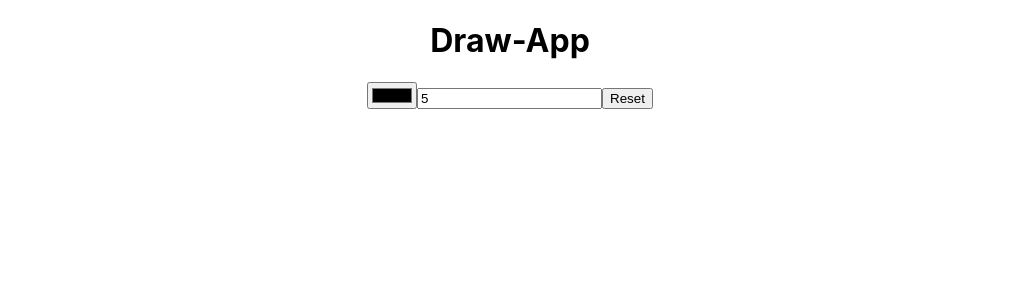
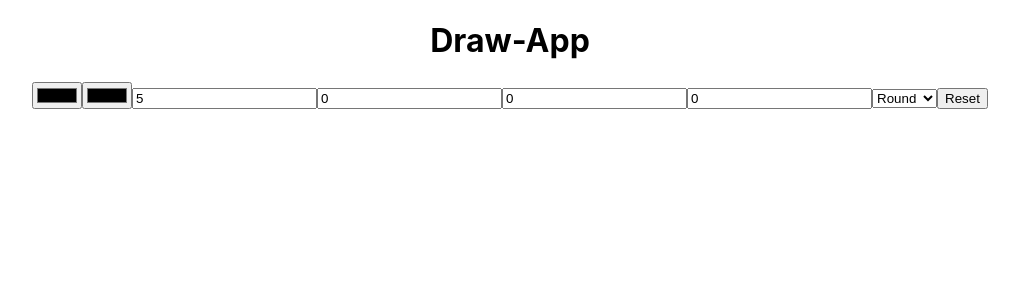
Before and after one commit to asdt560/drawing, a React (Create React App) app: page / in a window 1280 px wide. Shown: the top 300 px of the page, without its empty margins (130-1149 px from the left). Built offline with nearby package versions, Linux system fonts and the light colour scheme.

Commit message:
Add brush shape and shadow options

```diff
--- a/src/components/Canvas.tsx
+++ b/src/components/Canvas.tsx
@@ -19,15 +19,16 @@ const Canvas = (props : CanvasProps) => {
       context.clearRect(0, 0, props.width, props.height);
     }
   }
-  let isPainting = false;
-  let lineWidth = 5;
-  let startX = 0;
-  let startY = 0;
+  let isPainting : boolean = false;
+  let lineWidth : number = 5;
+  let brushShape : CanvasLineCap = 'round';
   let color = '#000000';
+  let shadowBlur : number = 0
+  let shadowColor : string = '#000000';
+  let shadowX : number = 0;
+  let shadowY : number = 0;
   const startDraw = (e : any) => {
     isPainting = true;
-    startX = e.clientX;
-    startY = e.clientY;
   }
   const draw = (e : any) => {
     if(!isPainting) {
@@ -35,8 +36,13 @@ const Canvas = (props : CanvasProps) => {
     }
 
     context.lineWidth = lineWidth;
-    context.lineCap = 'round';
+    context.lineCap = brushShape;
+    context.lineJoin = 'round';
     context.strokeStyle = color;
+    context.shadowBlur = shadowBlur;
+    context.shadowColor = shadowColor;
+    context.shadowOffsetX = shadowX;
+    context.shadowOffsetY = shadowY;
     let canvasOffsetX = canvasRef?.current?.offsetLeft as number;
     let canvasOffsetY = canvasRef?.current?.offsetTop as number;
     context.lineTo(e.clientX - canvasOffsetX, e.clientY - canvasOffsetY);
@@ -61,6 +67,14 @@ const Canvas = (props : CanvasProps) => {
           }}
         />
         <input
+          type="color"
+          aria-label="shadow-color"
+          id="shadowcolor"
+          onChange={(e) => {
+            shadowColor = e.target.value;
+          }}
+        />
+        <input
           type="number"
           defaultValue={5}
           aria-label="linewidth"
@@ -70,6 +84,45 @@ const Canvas = (props : CanvasProps) => {
             lineWidth = parseInt(e.target.value);
           }}
         />
+        <input
+          type="number"
+          defaultValue={0}
+          aria-label="shadowblur"
+          id="shadowblur"
+          min="0"
+          onChange={(e) => {
+            shadowBlur = parseInt(e.target.value);
+          }}
+        />
+        <input
+          type="number"
+          defaultValue={0}
+          aria-label="shadow-X"
+          id="shadowX"
+          min="0"
+          onChange={(e) => {
+            shadowX = parseInt(e.target.value);
+          }}
+        />
+        <input
+          type="number"
+          defaultValue={0}
+          aria-label="shadow-Y"
+          id="shadowY"
+          min="0"
+          onChange={(e) => {
+            shadowY = parseInt(e.target.value);
+          }}
+        />
+        <select
+          title="brush-shape"
+          onChange={(e) => {
+            brushShape= e.target.value.toLowerCase() as CanvasLineCap;
+          }}
+        >
+          <option id="shape1">Round</option>
+          <option id="shape2">Square</option>
+        </select>
         <button type="button" id="reset" onClick={handleReset}>Reset</button>
       </div>
       <canvas
```
